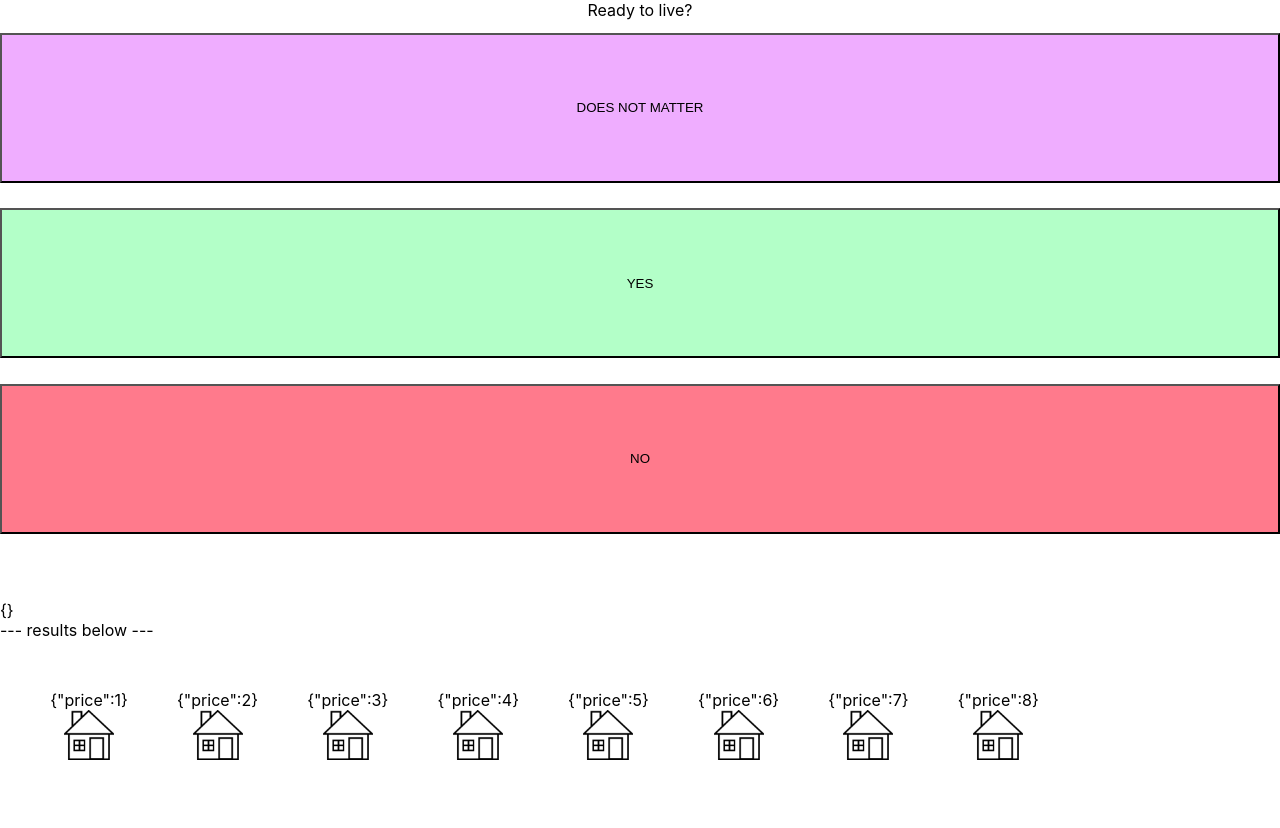
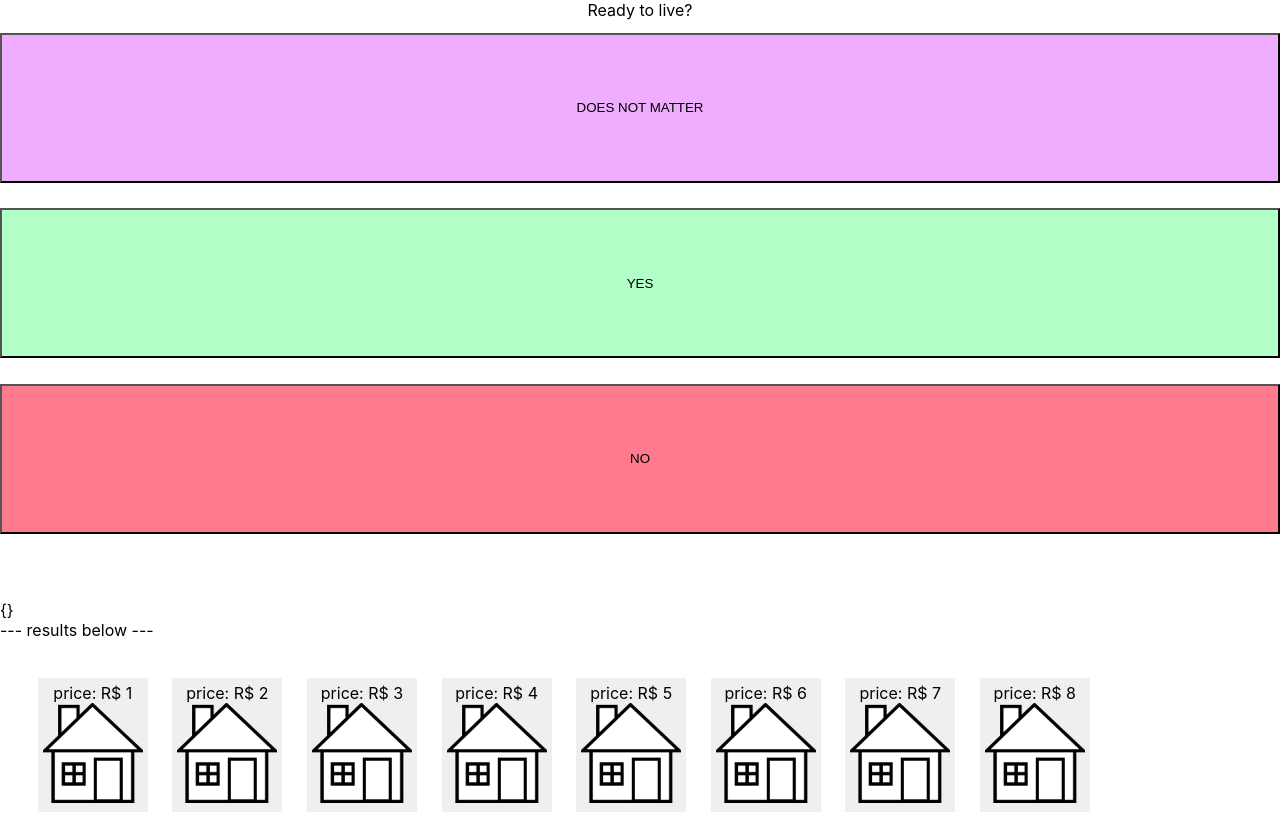
Before and after one commit to Maschroeder1/ihc, a React (Create React App) app in the folder frontend/: page / in a window 1280 px wide. Before the commit the page ends 800 px from the top, so only its background shows below. Built offline with nearby package versions, Linux system fonts and the light colour scheme; the HTML template or start-up script is replaced by a standard one.

Commit message:
clickable items

```diff
--- a/frontend/src/RentalItem.js
+++ b/frontend/src/RentalItem.js
@@ -7,7 +7,8 @@ export default class RentalItem extends React.Component {
             price: props.price,
             isPetFriendly: props.isPetFriendly,
             hasPool: props.hasPool,
-            readyToLive: props.readyToLive
+            readyToLive: props.readyToLive,
+            isSelected: false
         }
     }
 
@@ -28,18 +29,26 @@ export default class RentalItem extends React.Component {
         return d
     }
 
+    click() {
+        this.setState({ isSelected: !this.state.isSelected })
+    }
+
     render() {
-        return (
-            <section style={{ display: "flex", flexDirection: "column", height: '100px', "margin": "2%", "textAlign": "center"}} key={"aluifghsal"} >
+        return (<section style={{ display: "flex", flexDirection: "column", height: '150px', "margin": "1%", "textAlign": "center"}} key={"aluifghsal"} >
+                    <a onClick={() => this.click()} style={{background:'rgba(102, 102, 102, 0.1)', padding:'5px'}} onMouseOver={event => event.target.style.cursor='pointer'}>
                         <div>{
                             this.isVisible(this.props.currentFilter.PET_FRIENDLY, this.props.currentFilter.POOL, this.props.currentFilter.READY_TO_LIVE) &&
-                    <div> {JSON.stringify({ price: this.state.price })} </div>
+                            <div> price: R$ {this.state.price} </div>
                         }</div>
                         <div>{
                             this.isVisible(this.props.currentFilter.PET_FRIENDLY, this.props.currentFilter.POOL, this.props.currentFilter.READY_TO_LIVE) &&
-                    <img src={require('./house.png')} width={50} height={50} />
+                            <img src={require('./house.png')} width={100} height={100} />
                         }</div>
-            </section>
-        )
+                        <div>{
+                            this.state.isSelected &&
+                            <div style={{background:'green'}}>Selected</div>
+                        }</div>
+                    </a>
+                </section>)
     }
 }
```
Lines whose indentation alone changed are shown as unchanged.
